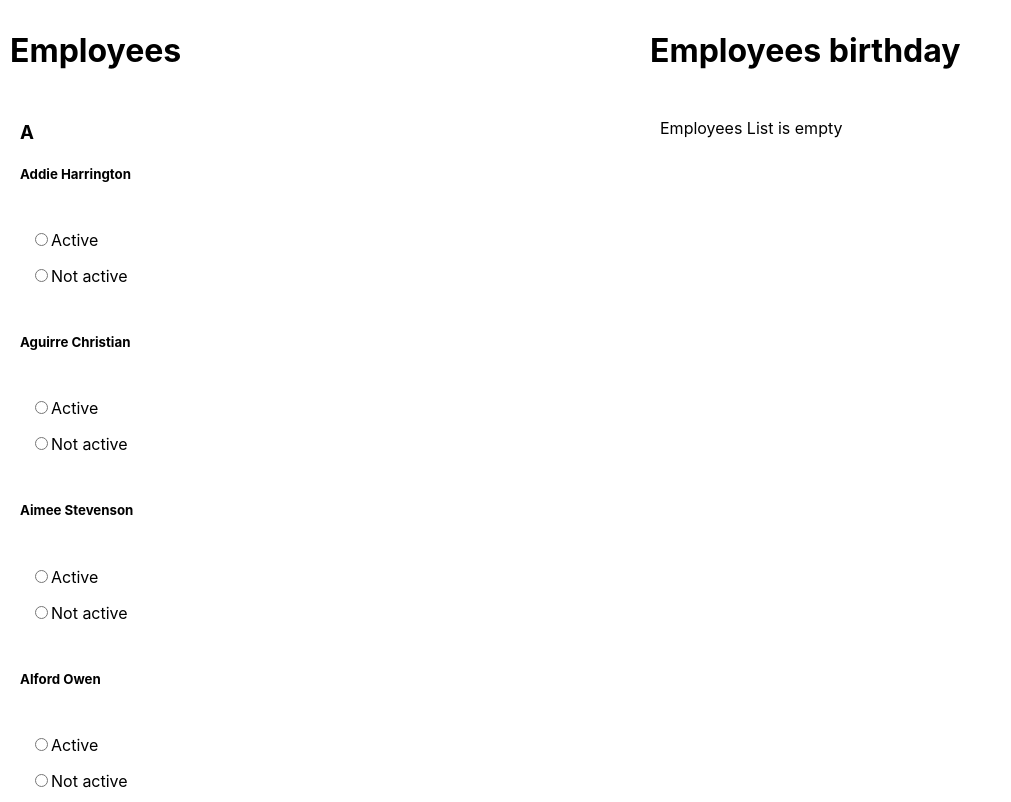
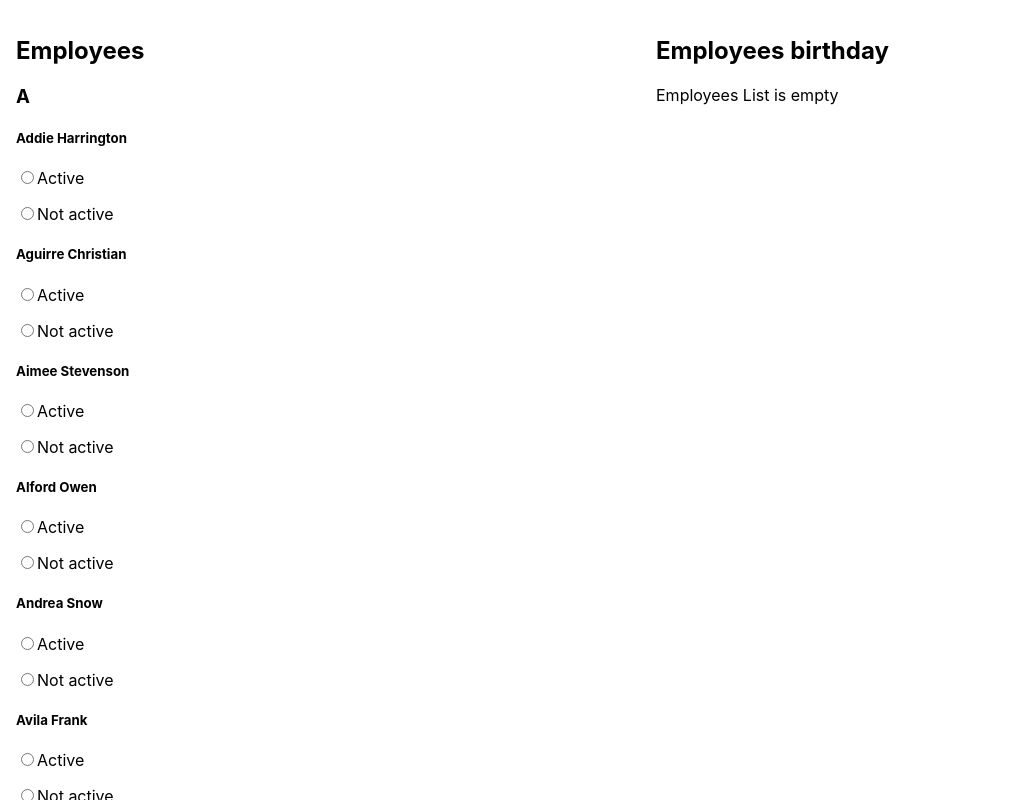
Before and after one commit to EPolishchuk/yalantis-react-school-test-task, a React (Create React App) app: page / in a window 1280 px wide. Shown: the top 802 px of the page, without its empty margins (0-1011 px from the left). Built offline with nearby package versions, Linux system fonts and the light colour scheme.

Commit message:
fix: styling and formatDate method

```diff
--- a/src/components/emlpoyee-birthdays/EmployeeBirthdays.tsx
+++ b/src/components/emlpoyee-birthdays/EmployeeBirthdays.tsx
@@ -7,22 +7,24 @@ const EmployeeBirthdays = (props: {
 }) => {
   const formatDate = (dateAsString: string) => {
     const date = new Date(dateAsString);
-    return `${date.getDay()} ${date.toLocaleString('en-us', {
+    return `${date.getDate()} ${date.toLocaleString('en-us', {
       month: 'long',
     })}, ${date.getFullYear()}`;
   };
   return (
     <>
       <h3>{props.month}</h3>
-      {props.employees.length
-        ? props.employees
+      {props.employees.length ? (
+        props.employees
           .sort((a, b) => a.lastName.localeCompare(b.lastName))
           .map((employee) => (
             <p>{`${employee.lastName} ${employee.firstName} — ${formatDate(
               employee.dob
             )}`}</p>
           ))
-        : ''}
+      ) : (
+        <p>No Employees</p>
+      )}
     </>
   );
 };
--- a/src/components/emlpoyee-birthdays/EmployeeBirthdaysList.tsx
+++ b/src/components/emlpoyee-birthdays/EmployeeBirthdaysList.tsx
@@ -24,7 +24,7 @@ const EmployeeBirthdaysList = () => {
   };
 
   return (
-    <div>
+    <section>
       <h1>Employees birthday</h1>
       <div>
         {employeeList.length ? (
@@ -41,7 +41,7 @@ const EmployeeBirthdaysList = () => {
           <p>Employees List is empty</p>
         )}
       </div>
-    </div>
+    </section>
   );
 };
 
--- a/src/components/employee-list/EmployeeList.tsx
+++ b/src/components/employee-list/EmployeeList.tsx
@@ -1,4 +1,3 @@
-import styled from 'styled-components';
 import { users } from '../../mocks/mock';
 import Employee from '../employee/Employee';
 
@@ -7,7 +6,7 @@ const EmployeeList = () => {
   const alphabet = alpha.map((x) => String.fromCharCode(x));
 
   return (
-    <div>
+    <section>
       <h1>Employees</h1>
       {alphabet.map((letter) => (
         <div>
@@ -23,7 +22,7 @@ const EmployeeList = () => {
           ></Employee>
         </div>
       ))}
-    </div>
+    </section>
   );
 };
 
--- a/src/index.css
+++ b/src/index.css
@@ -22,8 +22,10 @@ body {
   display: flex;
 }
 
-.employee div {
+.employee section {
   width: 100%;
   flex-grow: 1;
-  padding: 10px;
+  padding: 1rem;
+  height: 100vh;
+  overflow: auto;
 }
```
Lines whose indentation alone changed are shown as unchanged.
